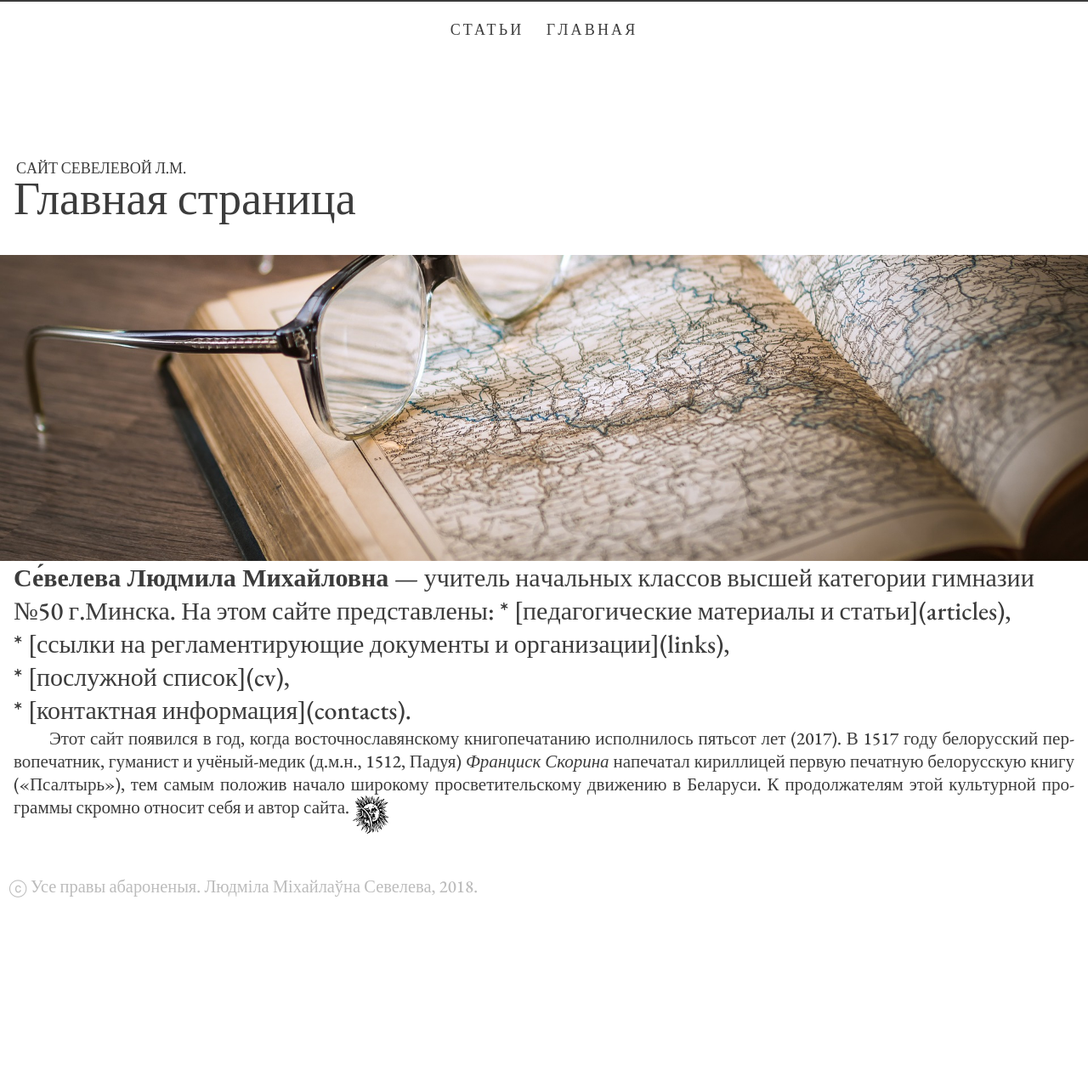
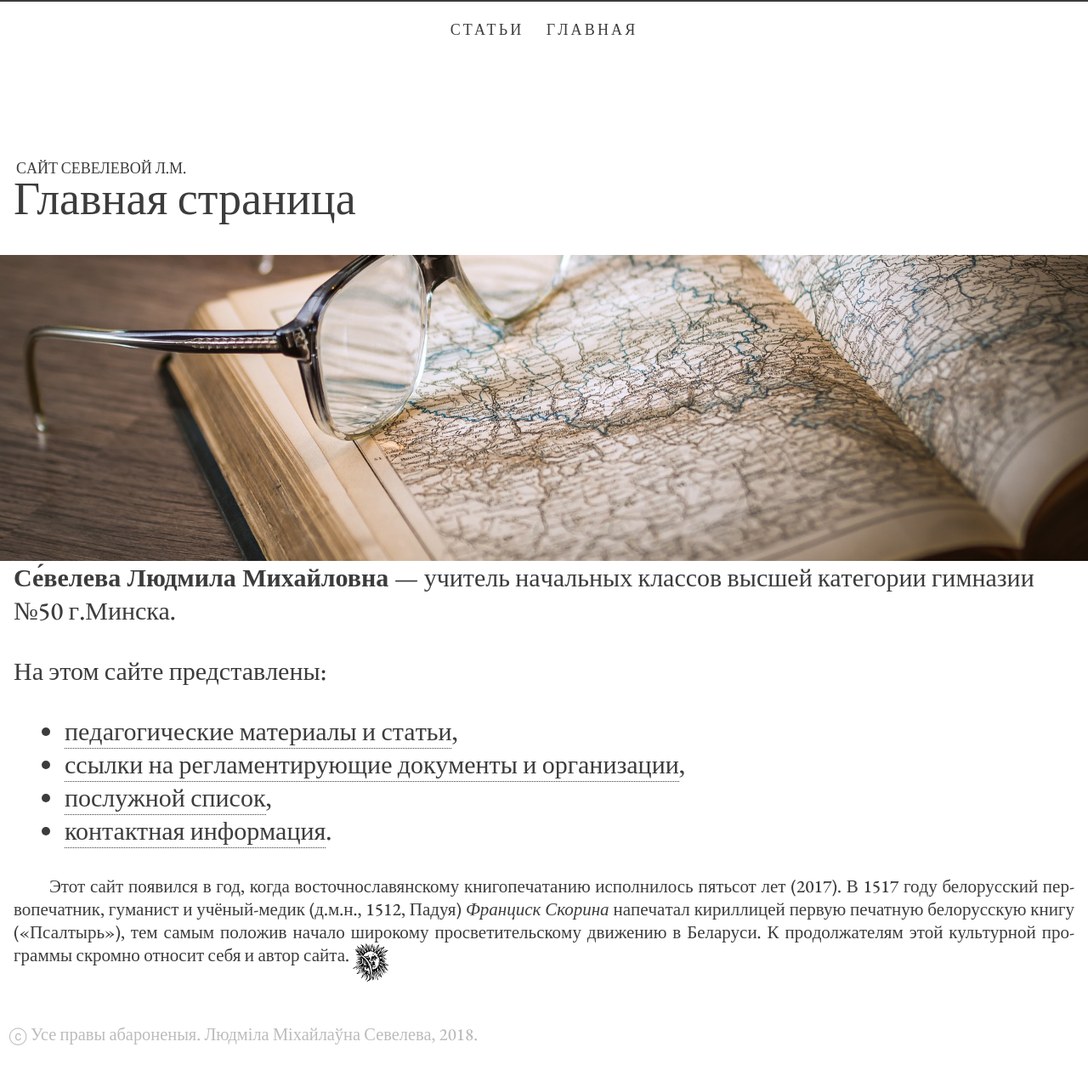
Before and after one commit to seveleva/seveleva, a Jekyll site: the page built from index.md, in a window 1280 px wide. Shown: the whole page at 85% size. Built offline with Jekyll 4.4.1, drawn with Linux system fonts in a browser that asks for light colours; before the commit the page ends 1105 px from its top, so only the background shows below that; some of the changed lines change nothing that is shown.

Commit message:
Update index.md

```diff
--- a/index.md
+++ b/index.md
@@ -8,7 +8,8 @@
 navtitle: Главная
 ---
 <div itemscope itemtype="http://schema.org/Person">
-<strong><span itemprop="name">Се́­ве­ле­ва Люд­ми­ла Ми­хай­лов­на</span></strong> — <span itemprop="jobTitle">учи­тель</span> на­чаль­ных клас­сов <span itemprop="honorificSuffix">выс­шей ка­те­го­рии</span> <span itemprop="affiliation" itemscope itemtype="http://schema.org/Organization"><span itemprop="name">гим­на­зии №50</span> г.<span itemprop="location" itemscope itemtype="http://schema.org/Place"><span itemprop="name">Минс­к</span>а</span></span>.
+<strong><span itemprop="name">Се́­ве­ле­ва Люд­ми­ла Ми­хай­лов­на</span></strong> — <span itemprop="jobTitle">учи­тель</span> на­чаль­ных клас­сов <span itemprop="honorificSuffix">выс­шей ка­те­го­рии</span> <span itemprop="affiliation" itemscope itemtype="http://schema.org/Organization"><span itemprop="name">гим­на­зии №50</span> г.<span itemprop="location" itemscope itemtype="http://schema.org/Place"><span itemprop="name">Минс­к</span>а</span></span>.</div>
+
 
 На этом сай­те пред­став­ле­ны:
 
@@ -18,4 +19,3 @@
 * [кон­такт­ная ин­фор­ма­ция](contacts).
 
 <div style="font-size: 70%; text-align: justify; text-indent: 2em;">Этот сайт по­явил­ся в год, ко­гда вос­точ­но­сла­вян­с­ко­му кни­го­пе­ча­та­нию ис­пол­ни­лось пять­сот лет (2017). В 1517 го­ду бе­ло­рус­ский пер­во­пе­чат­ник, гу­ма­нист и учё­ный-ме­дик (д.м.н., 1512, Па­дуя) <i>Фран­циск Ско­ри­на</i> на­пе­ча­тал ки­рил­ли­цей пер­вую пе­чат­ную бе­ло­рус­скую кни­гу («Псал­тырь»), тем са­мым по­ло­жив на­ча­ло ши­ро­ко­му про­све­ти­тель­ско­му дви­же­нию в Бе­ла­ру­си. К про­дол­жа­те­лям этой куль­тур­ной про­грам­мы скром­но от­но­сит се­бя и ав­тор сай­та. <img style="width:2em;" src="http://seveleva.com/img/avatarBl.svg" align="top"> </div>
-</div>
```
